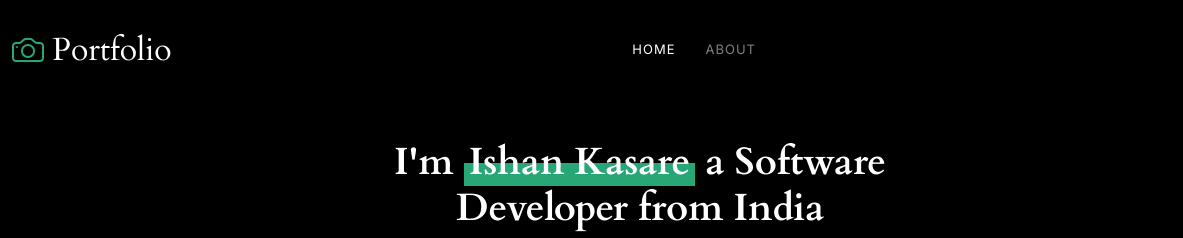
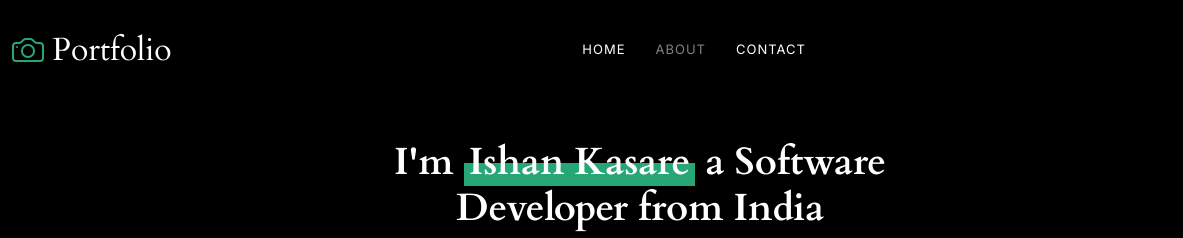
Before and after one commit to Ishankasare/portfolio1, a plain HTML site: page index.html in a window 1280 px wide. Shown: the top 238 px of the page, 0-1183 px from the left. Drawn offline with nearby package versions, Linux system fonts and the light colour scheme.

Commit message:
Update index.html

```diff
--- a/index.html
+++ b/index.html
@@ -54,7 +54,7 @@
         <ul>
           <li><a href="index.html" class="active">Home</a></li>
           <li><a href="about.html">About</a></li>
-
+          <li><a href="contact.html" class="active">Contact</a></li>
         </ul>
       </nav><!-- .navbar -->
 
```
